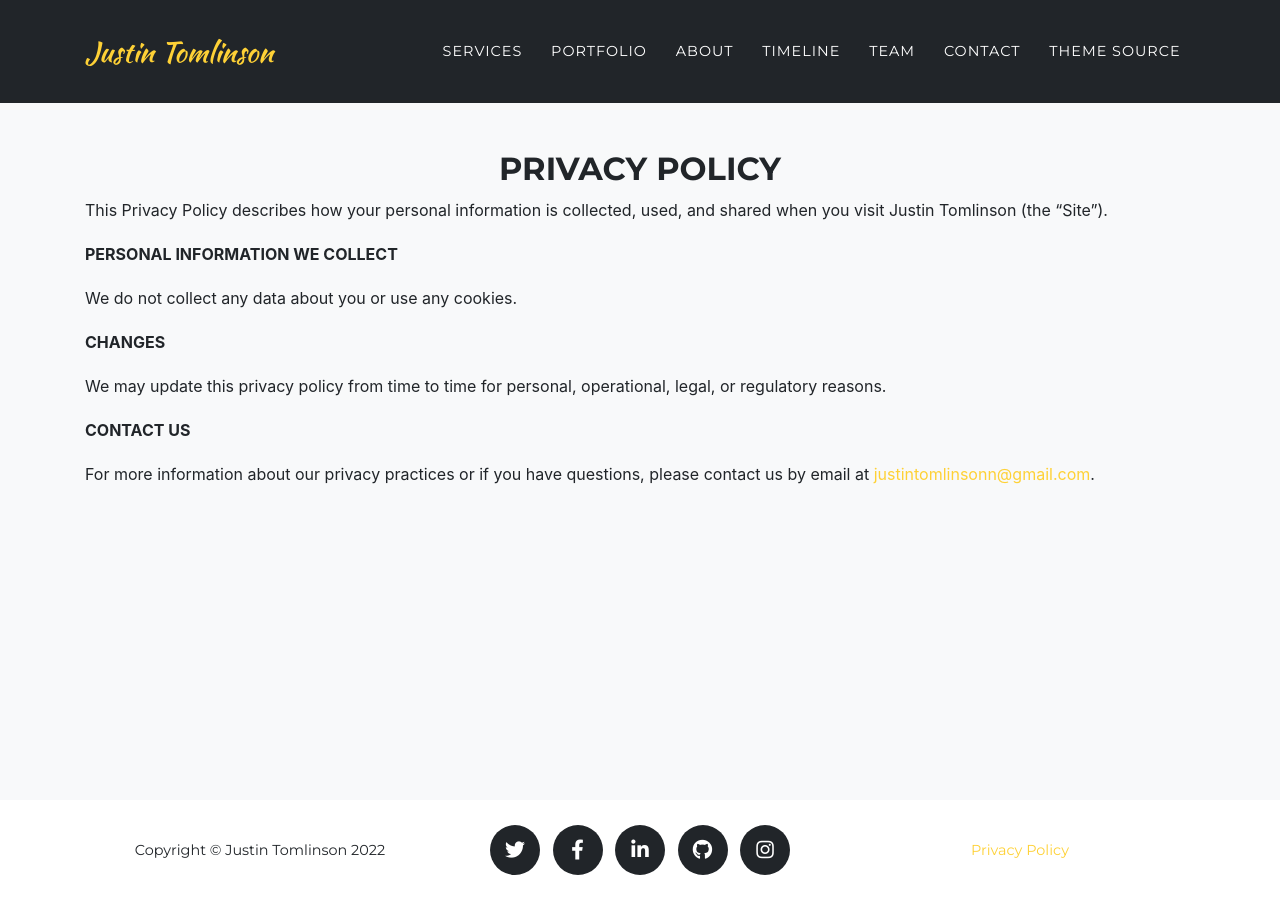
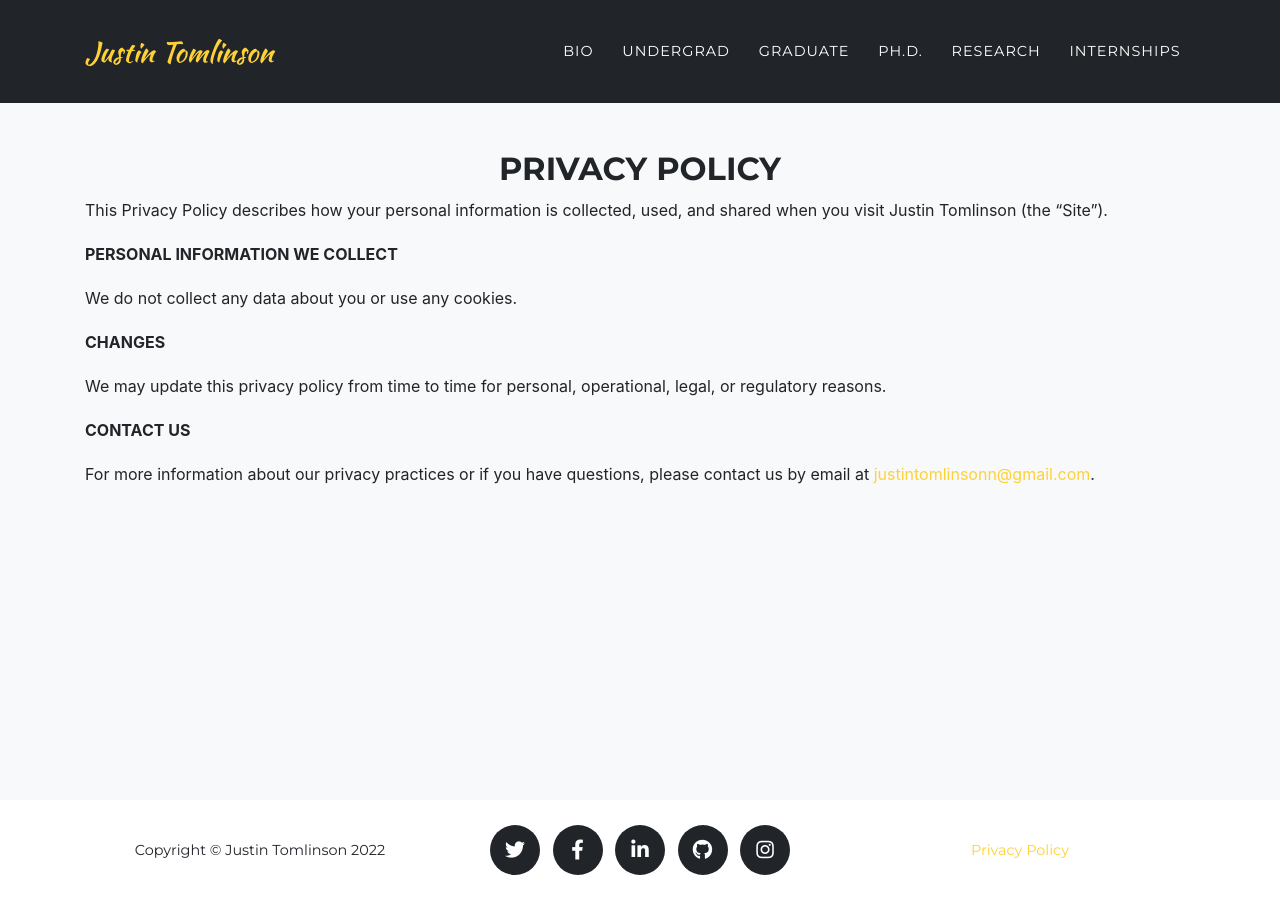
Before and after one commit to tomljr2/tomljr2.github.io, a Jekyll site: the page built from legal.md, in a window 1280 px wide. Built offline with Jekyll 4.4.1, drawn with Linux system fonts in a browser that asks for light colours; some web fonts are replaced.

Commit message:
Update navigation.yml

```diff
--- a/_data/navigation.yml
+++ b/_data/navigation.yml
@@ -11,20 +11,18 @@
 # -----------------
 en: &DEFAULT_EN
   nav:
-    - title: "Services"
+    - title: "Bio"
       section: services
-    - title: "Portfolio"
+    - title: "Undergrad"
       section: portfolio
-    - title: "About"
+    - title: "Graduate"
       section: about
-    - title: "Timeline"
+    - title: "Ph.D."
       section: timeline
-    - title: "Team"
+    - title: "Research"
       section: team
-    - title: "Contact"
+    - title: "Internships"
       section: contact
-    - title: "Theme Source"
-      url: https://github.com/raviriley/agency-jekyll-theme/
 en-US:
   <<: *DEFAULT_EN
 en-CA:
@@ -33,26 +31,3 @@ en-GB:
   <<: *DEFAULT_EN
 en-AU:
   <<: *DEFAULT_EN
-
-# Spanish
-# -------
-es: &DEFAULT_ES
-  nav:
-    - title: "Servicios"
-      section: servicios
-    - title: "Portafolio"
-      section: portafolio
-    - title: "Sobre Nosotros"
-      section: nosotros
-    - title: "Cronología"
-      section: cronologia
-    - title: "Equipo"
-      section: equipo
-    - title: "Contáctenos"
-      section: contacto
-    - title: "Fuente de la plantilla"
-      url: https://github.com/raviriley/agency-jekyll-theme/
-es-ES:
-  <<: *DEFAULT_ES
-es-CO:
-  <<: *DEFAULT_ES
```
